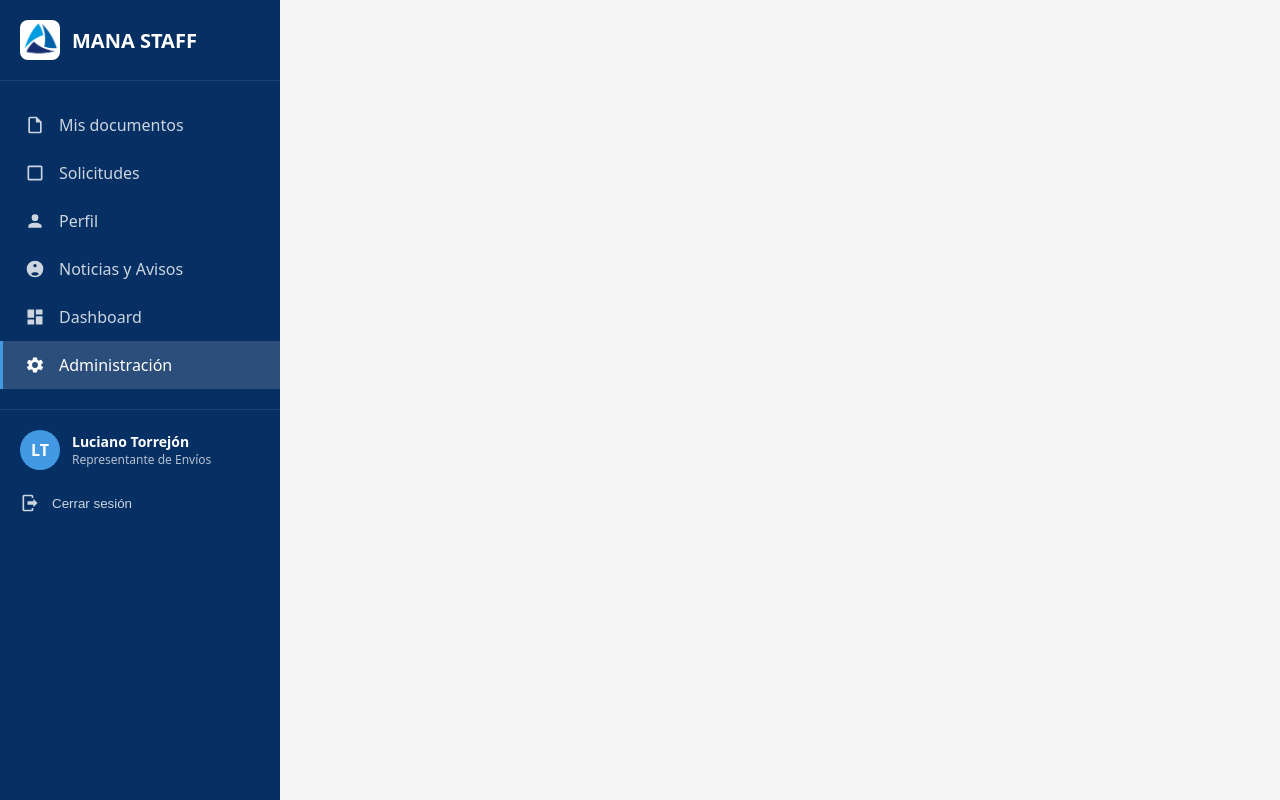
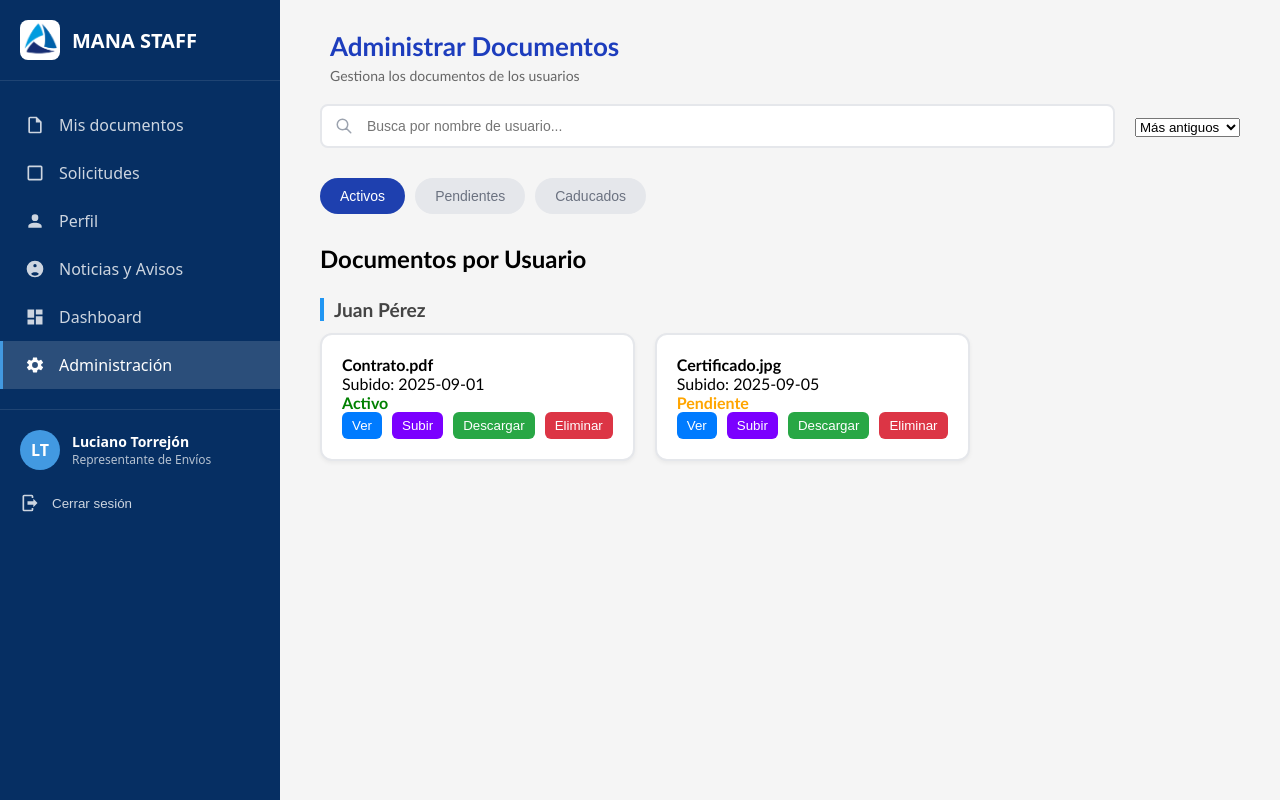
Before and after one commit to Bastianitox/ManaStaff, a Django app: page /administrar_documentos in a window 1280 px wide. Run offline with Django 5.2, Linux system fonts and the light colour scheme.

Commit message:
diseño de administrar documentos

```diff
--- /dev/null
+++ b/Web/ManaStaff_Web/staffweb/static/staffweb/css/administrar_documentos.css
@@ -0,0 +1,228 @@
+/* Header alineado a la izquierda */
+.header {
+    text-align: left;
+    margin-bottom: 20px;
+    padding-left: 10px;
+}
+
+.header h1 {
+    font-size: 26px;
+    color: #1d3dbd;
+    margin-bottom: 5px;
+}
+
+.header p {
+    color: #666;
+    font-size: 14px;
+    margin: 0;
+}
+
+/* Subtítulo de usuario separado */
+.user-documents {
+    margin-top: 25px;
+}
+
+.user-documents h3.user-name {
+    margin-top: 10px;
+    margin-left: 5px;
+    font-size: 18px;
+    color: #222;
+    font-weight: normal;
+}
+
+/* Bloques por usuario */
+.bloque-usuario {
+  margin-bottom: 40px;
+}
+
+.usuario-nombre {
+  font-size: 1.2rem;
+  margin-bottom: 12px;
+  color: #444;
+  border-left: 4px solid #2196F3;
+  padding-left: 10px;
+}
+
+/* Buscador */
+.search-filter-section {
+    display: flex;
+    gap: 20px;
+    margin-bottom: 30px;
+    align-items: center;
+}
+
+.search-container {
+    flex: 1;
+    position: relative;
+}
+
+.search-input {
+    width: 100%;
+    padding: 12px 16px 12px 45px;
+    border: 2px solid #e5e7eb;
+    border-radius: 8px;
+    font-size: 14px;
+    transition: border-color 0.3s;
+}
+
+.search-input:focus {
+    outline: none;
+    border-color: #3b82f6;
+}
+
+.search-icon {
+    position: absolute;
+    left: 15px;
+    top: 50%;
+    transform: translateY(-50%);
+    width: 18px;
+    height: 18px;
+    color: #9ca3af;
+}
+
+
+/* Tabs */
+/* FILTRO POR STATUS */
+.status-tabs {
+    display: flex;
+    gap: 10px;
+    margin-bottom: 30px;
+}
+
+.status-tab {
+    padding: 10px 20px;
+    border: none;
+    border-radius: 25px;
+    cursor: pointer;
+    font-size: 14px;
+    font-weight: 500;
+    transition: all 0.3s;
+    background: #e5e7eb;
+    color: #6b7280;
+}
+
+.status-tab.active {
+    background: #1e40af;
+    color: white;
+}
+
+.status-tab:hover:not(.active) {
+    background: #d1d5db;
+}
+
+/* Documentos */
+.documents-section {
+  margin-top: 20px;
+}
+
+.documents-grid {
+  display: grid;
+  grid-template-columns: repeat(3, 1fr);
+  gap: 20px;
+  margin-bottom: 30px;
+}
+
+.document-card {
+  background: white;
+  border: 2px solid #e5e7eb;
+  border-radius: 12px;
+  padding: 20px;
+  transition: all 0.3s ease;
+  box-shadow: 0 2px 4px rgba(0, 0, 0, 0.05);
+}
+
+.document-card:hover {
+  border-color: #3b82f6;
+  box-shadow: 0 4px 12px rgba(59, 130, 246, 0.15);
+  transform: translateY(-2px);
+}
+
+.document-content {
+  display: flex;
+  gap: 15px;
+  margin-bottom: 15px;
+}
+
+.document-icon {
+  color: #3b82f6;
+  flex-shrink: 0;
+}
+
+.document-info {
+  flex: 1;
+}
+
+.document-title {
+  font-size: 16px;
+  font-weight: 600;
+  color: #1f2937;
+  margin: 0 0 8px 0;
+  line-height: 1.4;
+}
+
+.document-details {
+  display: flex;
+  gap: 12px;
+  font-size: 13px;
+  color: #6b7280;
+  flex-wrap: wrap;
+}
+
+.document-format {
+  font-weight: 500;
+  color: #6b7280;
+}
+
+.document-size {
+  color: #6b7280;
+}
+
+.document-date {
+  color: #6b7280;
+}
+
+.document-actions {
+  display: flex;
+  gap: 10px;
+}
+
+.btn-view {
+    background: #007bff;
+    color: white;
+    border: none;
+    padding: 6px 10px;
+    border-radius: 6px;
+    cursor: pointer;
+}
+
+.btn-up {
+    background: #7b00ff;
+    color: white;
+    border: none;
+    padding: 6px 10px;
+    border-radius: 6px;
+    cursor: pointer;
+}
+
+.btn-download {
+    background: #28a745;
+    color: white;
+    border: none;
+    padding: 6px 10px;
+    border-radius: 6px;
+    cursor: pointer;
+}
+
+.btn-delete {
+    background: #dc3545;
+    color: white;
+    border: none;
+    padding: 6px 10px;
+    border-radius: 6px;
+    cursor: pointer;
+}
+
+/* Estados */
+.status.activo { color: green; font-weight: bold; }
+.status.pendiente { color: orange; font-weight: bold; }
+.status.caducado { color: red; font-weight: bold; }
--- a/Web/ManaStaff_Web/staffweb/templates/staffweb/administrar_documentos.html
+++ b/Web/ManaStaff_Web/staffweb/templates/staffweb/administrar_documentos.html
@@ -2,8 +2,74 @@
 {% load static %}
 
 {% block head %}
-<title>Administración</title>
+<link rel="stylesheet" href="{% static 'staffweb/css/administrar_documentos.css' %}">
+<title>Administrar documentos</title>
 {% endblock head %}
 
 {% block principal %}
+<div class="header">
+    <h1>Administrar Documentos</h1>
+    <p>Gestiona los documentos de los usuarios</p>
+</div>
+
+<!-- Search and Filter Section -->
+<div class="search-filter-section">
+    <div class="search-container">
+        <svg class="search-icon" xmlns="http://www.w3.org/2000/svg"
+             fill="none" viewBox="0 0 24 24" stroke="currentColor">
+            <path stroke-linecap="round" stroke-linejoin="round" stroke-width="2"
+                  d="M21 21l-6-6m2-5a7 7 0 11-14 0 7 7 0 0114 0z"/>
+        </svg>
+        <input type="text" class="search-input" placeholder="Busca por nombre de usuario..." id="searchInput">
+    </div>
+
+    <div class="sort-container">
+        <select id="sortSelect">
+            <option value="asc">Más antiguos</option>
+            <option value="desc">Más recientes</option>
+        </select>
+    </div>
+</div>
+
+<!-- Status Tabs -->
+<div class="status-tabs">
+    <button class="status-tab active" data-status="activo">Activos</button>
+    <button class="status-tab" data-status="pendiente">Pendientes</button>
+    <button class="status-tab" data-status="caducado">Caducados</button>
+</div>
+
+<!-- Documents Section -->
+<div class="documents-section">
+    <h2>Documentos por Usuario</h2>
+
+    <!-- Ejemplo Usuario -->
+    <div class="user-documents">
+        <div class="bloque-usuario">
+        <h3 class="usuario-nombre">Juan Pérez</h3>
+        <div class="documents-grid">
+            <div class="document-card">
+                <p><strong>Contrato.pdf</strong></p>
+                <p>Subido: 2025-09-01</p>
+                <p class="status activo">Activo</p>
+                <div class="document-actions">
+                    <button class="btn-view">Ver</button>
+                    <button class="btn-up">Subir</button>
+                    <button class="btn-download">Descargar</button>
+                    <button class="btn-delete">Eliminar</button>
+                </div>
+            </div>
+            <div class="document-card">
+                <p><strong>Certificado.jpg</strong></p>
+                <p>Subido: 2025-09-05</p>
+                <p class="status pendiente">Pendiente</p>
+                <div class="document-actions">
+                    <button class="btn-view">Ver</button>
+                    <button class="btn-up">Subir</button>
+                    <button class="btn-download">Descargar</button>
+                    <button class="btn-delete">Eliminar</button>
+                </div>
+            </div>
+        </div>
+    </div>
+</div>
 {% endblock principal %}
```
